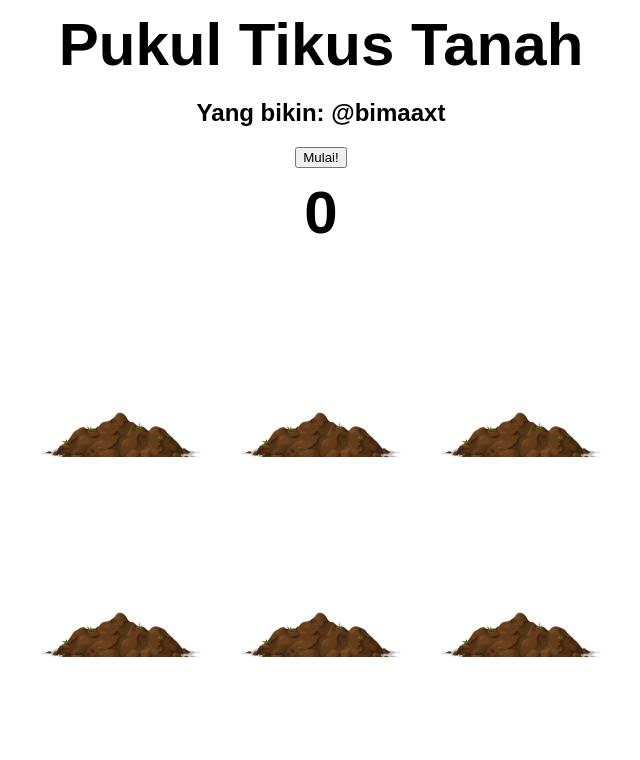
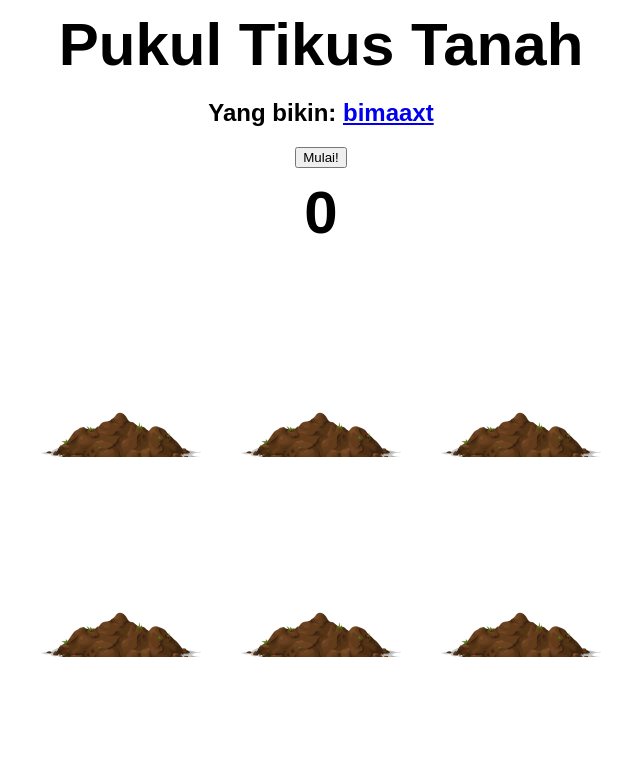
Before and after one commit to YowisBenCoffe/pukul-tikus, a plain HTML site: page index.html in a window 1280 px wide. Shown: the whole page, without its empty margins (319-959 px from the left). Drawn offline with Linux system fonts and the light colour scheme.

Commit message:
nambahin nama ig

```diff
--- a/index.html
+++ b/index.html
@@ -9,7 +9,7 @@
   </head>
   <body>
     <h1>Pukul Tikus Tanah</h1>
-    <h2>Yang bikin: <a href="https://www.instagram.com/bimaaxt/" class="text-black"></a> @bimaaxt</h2>
+    <h2>Yang bikin: <a href="https://www.instagram.com/bimaaxt/" class="text-black">bimaaxt</a></h2>
 
     <button type="button" class="mulai" onclick="mulai()">Mulai!</button>
     <h3 class="papan-skor">0</h3>
```
